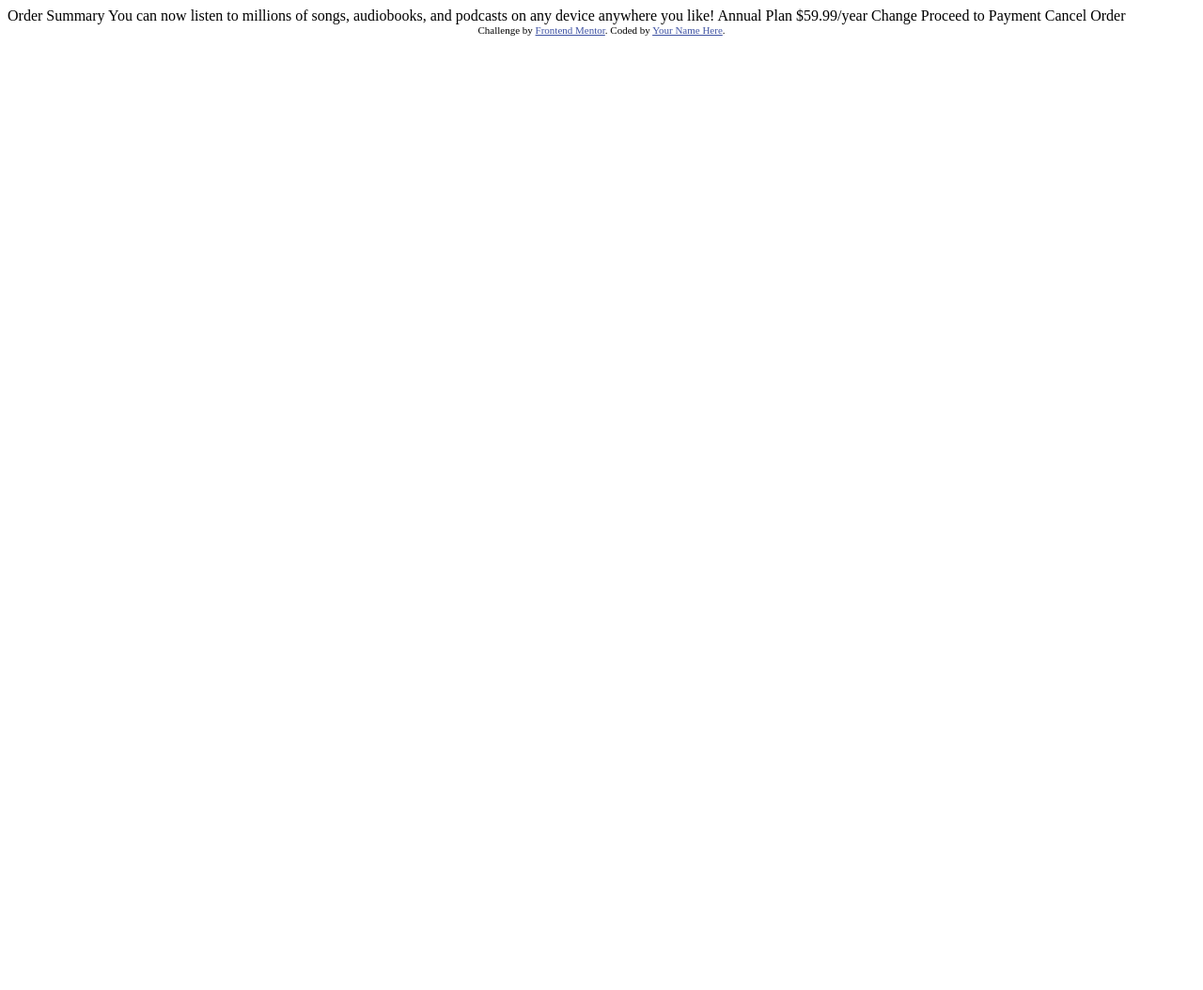
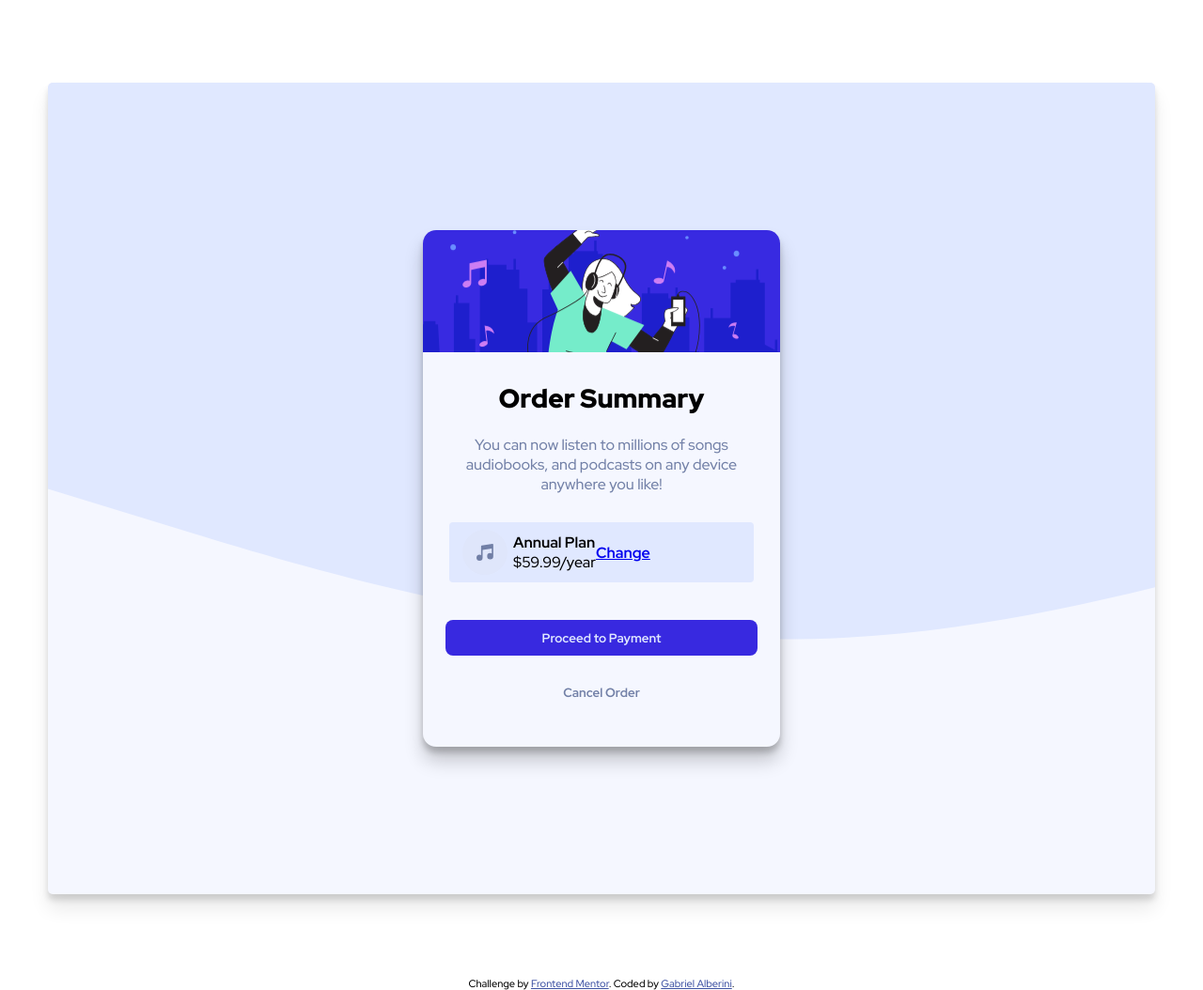
Before and after one commit to GabrielAlberini/order-summary-project, a plain HTML site: page index.html in a window 1280 px wide. Shown: the whole page at 94% size. Before the commit the page ends 800 px from the top, so only its background shows below. Drawn offline with Linux system fonts and the light colour scheme.

Commit message:
V1.0 project with files CSS and SCSS

```diff
--- a/index.html
+++ b/index.html
@@ -2,36 +2,53 @@
 <html lang="en">
 <head>
   <meta charset="UTF-8">
-  <meta name="viewport" content="width=device-width, initial-scale=1.0"> <!-- displays site properly based on user's device -->
+
+  <meta name="viewport" content="width=device-width, initial-scale=1.0">
 
   <link rel="icon" type="image/png" sizes="32x32" href="./images/favicon-32x32.png">
 
   <title>Frontend Mentor | Order summary card</title>
 
-  <!-- Feel free to remove these styles or customise in your own stylesheet 👍 -->
-  <style>
-    .attribution { font-size: 11px; text-align: center; }
-    .attribution a { color: hsl(228, 45%, 44%); }
-  </style>
+  <!-- Google Font -->
+
+  <link rel="preconnect" href="https://fonts.googleapis.com">
+
+  <link rel="preconnect" href="https://fonts.gstatic.com" crossorigin>
+
+  <link href="https://fonts.googleapis.com/css2?family=Red+Hat+Display:wght@500;700;900&display=swap" rel="stylesheet">
+
+  <link rel="stylesheet" href="css/style.css">
 </head>
 <body>
-
-  Order Summary
-
-  You can now listen to millions of songs, audiobooks, and podcasts on any
-  device anywhere you like!
-
-  Annual Plan
-  $59.99/year
-
-  Change
-
-  Proceed to Payment
-  Cancel Order
+  <div class="general">
+    <div class="container">
+      <div class="container-card">
+        <div class="cont-img">
+        </div>
+        <div class="cont-summary">
+          <div class="cont-txt">
+            <h1 class="cont-txt-title">Order Summary</h1>
+            <p class="cont-txt-p">You can now listen to millions of songs audiobooks, and podcasts on any device anywhere you like!</p>
+          </div>
+          <div class="cont-choice">
+            <div class="cont-plan">
+              <img class="cont-plan-img" src="./images/icon-music.svg" alt="">
+              <p class="plan-type"><span class="plan-type-span">Annual Plan</span> <br>$59.99/year</p>
+              <a href="#" class="plan-change">Change</a>
+            </div>
+          </div>
+          <div class="buttons">
+            <button class="button-pay">Proceed to Payment</button>
+            <button class="button-cancel">Cancel Order</button>
+          </div>
+        </div>
+      </div>
+    </div>
+  </div>
 
   <div class="attribution">
     Challenge by <a href="https://www.frontendmentor.io?ref=challenge" target="_blank">Frontend Mentor</a>.
-    Coded by <a href="#">Your Name Here</a>.
+    Coded by <a href="https://github.com/GabrielAlberini" target="_blank">Gabriel Alberini</a>.
   </div>
 </body>
 </html>
--- /dev/null
+++ b/scss/partials/_bottons.scss
@@ -0,0 +1,10 @@
+/*Bottons*/
+
+%button {
+    padding: 10px 0 10px 0;
+    margin:10px 0 10px 0;
+    width: 92%;
+    border: none;
+    border-radius: 8px;
+    font-weight: $fontBold;
+}
--- /dev/null
+++ b/scss/partials/_colors.scss
@@ -0,0 +1,13 @@
+/*Primary*/
+$paleBlue: hsl(225, 100%, 94%);
+$brightBlue: hsl(245, 75%, 52%);
+$brightBlueHover: hsl(245, 90%, 61%);
+
+/*Neutral*/
+$veryPaleBlue: hsl(225, 100%, 98%);
+$desaturatedBlue: hsl(224, 23%, 55%);
+$darkBlue: hsl(223, 47%, 23%);
+
+/*Hover Cancel Botton*/
+
+$backgroundCancelButton: rgba(0, 0, 0, 0.089)
--- /dev/null
+++ b/scss/partials/_fonts.scss
@@ -0,0 +1,13 @@
+/*Font Family*/
+
+$fontRedHatDisplay: 'Red Hat Display', sans-serif;
+
+/*Font Weight*/
+
+$fontMedium: 500;
+$fontBold: 700;
+$fontBlack: 900;
+
+/*Font Size*/
+
+$fontSizeParagraph: 16px;
--- /dev/null
+++ b/scss/partials/_main.scss
@@ -0,0 +1,128 @@
+* {
+    padding: 0;
+    margin: 0;
+    box-sizing: border-box;
+    font-family: $fontRedHatDisplay;
+}
+
+.general {
+    width: 100%;
+    height: 130vh;
+    max-width: 1440px;
+    min-width: 375px;
+    display: flex;
+    justify-content: center;
+    align-items: center;
+}
+
+.container {
+    display: flex;
+    justify-content: center;
+    align-items: center;
+    width: 92%;
+    height: 83%;
+    background-color: $paleBlue;
+    background-image: url(../../images/wave.svg);
+    background-repeat: no-repeat;
+    background-size: cover;
+    box-shadow: 0 15px 20px rgba(0, 0, 0, 0.089), 0 6px 6px rgba(0, 0, 0, 0.13);
+    border-radius: 5px;
+    .container-card {
+        background-color: $veryPaleBlue;
+        display: block;
+        width: 380px;
+        height: 550px;
+        border-radius: 14px;
+        box-shadow: 0 15px 20px rgba(0, 0, 0, 0.199), 0 6px 6px rgba(0, 0, 0, 0.192);
+        .cont-img {
+            display:block;
+            background-image: url(../../images/illustration-hero.svg);
+            background-size: cover;
+            background-position: center;
+            background-repeat: no-repeat;
+            width: 100%;
+            height: 130px;
+            border-radius: 14px 14px 0 0;
+        }
+        .cont-summary {
+            margin: 10px;
+            padding: 0;
+            .cont-txt {
+                text-align: center;
+                .cont-txt-title {
+                    font-size: 28px;
+                    font-weight: $fontBlack;
+                    padding: 20px 0 20px 0;
+                }
+                .cont-txt-p {
+                    font-weight: $fontMedium;
+                    font-size: $fontSizeParagraph;
+                    color: $desaturatedBlue;
+                }
+            }
+            .cont-choice {
+                width: 100%;
+            }
+            .cont-plan {
+                width: 90%;
+                display: flex;
+                align-items: center;
+                background-color: $paleBlue;
+                padding: 8px;
+                border-radius: 4px;
+                margin: 30px auto;
+                .cont-plan-img {
+                    padding: 0 6px 0 6px;
+                }
+                .plan-type-span {
+                    font-weight: $fontBold;
+                }
+                .plan-change {
+                    font-weight: $fontBold;
+                    font-size: 10;
+                }
+            }
+            .buttons {
+                width: 100%;
+                margin: auto;
+                text-align: center;
+                .button-pay,
+                .button-cancel {
+                    @extend %button;
+                }
+            }
+            .button-pay {
+                background: $brightBlue;
+                color: $paleBlue;
+                cursor: pointer;
+                transition: all .3s ease;
+                &:hover {
+                    background-color: $brightBlueHover;
+                }
+            }
+            .button-cancel {
+                color: $desaturatedBlue;
+                background-color: transparent;
+                cursor: pointer;
+                transition: all .3s ease;
+                &:hover {
+                    background-color: $backgroundCancelButton;
+                }
+            }
+        }
+    }
+
+}
+
+/*Gratefulness*/
+.attribution {
+    width: 100%;
+    height: auto;
+    position: absolute;
+    font-size: 11px;
+    text-align: center;
+}
+
+.attribution a {
+    color: hsl(228, 45%, 44%);
+}
--- /dev/null
+++ b/scss/style.scss
@@ -0,0 +1,6 @@
+/*Files SCSS*/
+
+@import "partials/colors";
+@import "partials/fonts";
+@import "partials/bottons";
+@import "partials/main";
```
Also changed, not shown: css/style.css (added), images/wave.svg (added), 1 other file.
